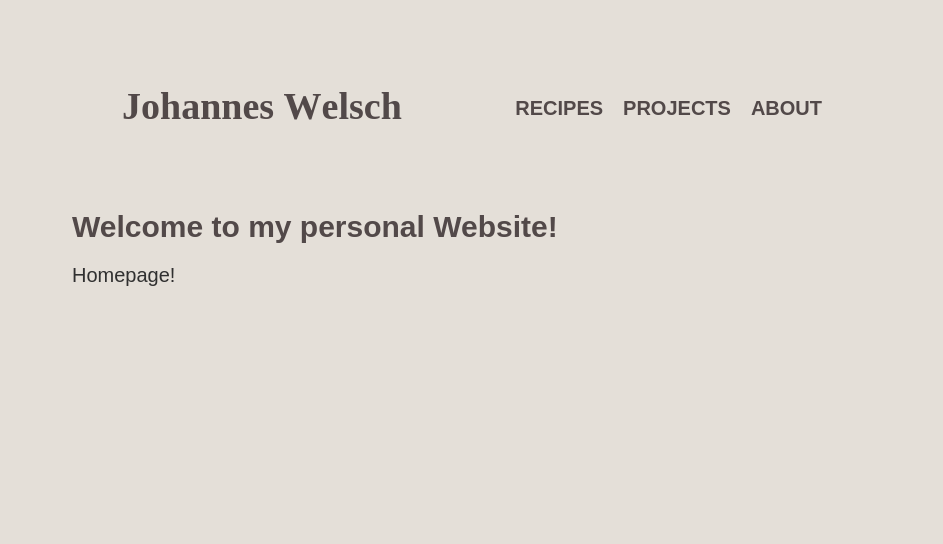
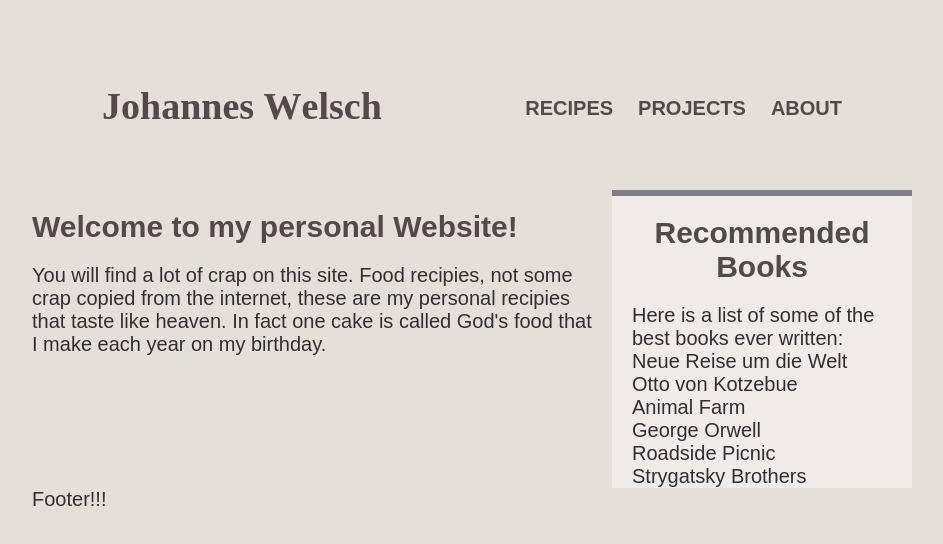
Before and after one commit to welschmoor/personal-website-next-js, a Next.js app: page / in a window 1280 px wide. Shown: the top 544 px of the page, without its empty margins (168-1111 px from the left). Built offline with nearby package versions, Linux system fonts and the light colour scheme.

Commit message:
added books sidebar, coupla links, a lot of css

```diff
--- a/STYLES/styleGlobal.js
+++ b/STYLES/styleGlobal.js
@@ -58,8 +58,12 @@ export const lightTheme = {
   TEXT: {
     col1: "black",
     mainNav: "#524949",
+  },
+  MARGIN: {
+    mar10: "10px",
   }
 }
+
 
 export const darkTheme = {
   BG: {
@@ -68,5 +72,8 @@ export const darkTheme = {
   TEXT: {
     col1: "black",
     mainNav: "#524949",
+  },
+  MARGIN: {
+    mar10: "10px",
   }
 }
--- /dev/null
+++ b/STYLES/styleText.js
@@ -0,0 +1,15 @@
+import styled from "styled-components";
+
+
+export const Hometitle = styled.h1`
+  color: #524949;
+  margin-bottom: 20px;
+  margin-top: 20px;
+  font-size: 30px;
+  font-weight: 600;
+`
+
+export const HometitleCentered = styled(Hometitle)`
+  text-align: center;
+  cursor: pointer;
+`
--- /dev/null
+++ b/components/Aside/Aside.js
@@ -0,0 +1,43 @@
+
+import styled from "styled-components"
+import Link from "next/link"
+import { Hometitle, HometitleCentered } from "../../STYLES/styleText"
+
+
+const Aside = () => {
+  return (
+    <AsideWrapper>
+      <Link href="/books" passHref><HometitleCentered>Recommended<br /> Books</HometitleCentered></Link>
+      <AsideContent >
+
+
+        <p>Here is a list of some of the best books ever written:</p>
+        <ul>
+          <li>
+            <h6>Neue Reise um die Welt</h6>
+            <p>Otto von Kotzebue</p>
+          </li>
+          <li>
+            <h6>Animal Farm</h6>
+            <p>George Orwell</p>
+          </li>
+          <li>
+            <h6>Roadside Picnic</h6>
+            <p>Strygatsky Brothers</p>
+          </li>
+        </ul>
+      </AsideContent>
+    </AsideWrapper>
+  )
+}
+
+const AsideWrapper = styled.aside`
+  background-color: hsl(35, 18.2%, 92.1%);
+  border-top: 6px solid grey;
+`
+
+const AsideContent = styled.div`
+  padding-left: 20px;
+`
+
+export default Aside
--- /dev/null
+++ b/components/Footer/Footer.js
@@ -0,0 +1,20 @@
+import styled from "styled-components"
+
+
+
+
+const Footer = () => {
+  return (
+    <FooterDiv>
+      Footer!!!
+    </FooterDiv>
+  )
+}
+
+
+const FooterDiv = styled.footer`
+  margin-left: ${p => p.theme.MARGIN.mar10};
+  margin-right: ${p => p.theme.MARGIN.mar10};
+`
+
+export default Footer
--- a/components/Header/Header.js
+++ b/components/Header/Header.js
@@ -36,9 +36,15 @@ const HeaderDiv = styled.header`
   grid-template-columns: 360px 1fr;
   justify-content: space-between;
   align-items: center;
-  padding: 50px;
+  padding: 50px 80px;
   padding-bottom: 20px;
   height: 190px;
+  transition: 0.2s;
+
+  @media (max-width: 736px) {
+    grid-template-columns: 1fr;
+    padding: 30px;
+  }
 `
 
 const JumpingTitle = styled.div`
@@ -50,9 +56,16 @@ const JumpingTitle = styled.div`
     align-content: center;
     align-items: center;
     justify-items: center;
-    /* height: 240px; */
+    height: 100px;
     width: 240px;
     cursor: pointer;
+
+    @media (max-width: 736px) {
+      justify-content: start;
+    align-content: center;
+    align-items: end;
+    justify-items: start;
+  }
 `
 
 const H1 = styled.h1`
--- a/components/Layout.js
+++ b/components/Layout.js
@@ -3,7 +3,7 @@ import Header from "./Header/Header"
 
 //styles
 import styled from "styled-components"
-
+import Footer from "./Footer/Footer"
 
 
 const Layout = ({ children }) => {
@@ -11,11 +11,15 @@ const Layout = ({ children }) => {
     <LayoutWrapper>
       <LayoutContent>
         <Header />
-        {children}
+        <Main>
+          {children}
+        </Main>
+        <Footer />
       </LayoutContent>
     </LayoutWrapper>
   )
 }
+
 
 const LayoutWrapper = styled.div`
   background-color: ${p => p.theme.BG.col1};
@@ -23,8 +27,13 @@ const LayoutWrapper = styled.div`
 `
 
 const LayoutContent = styled.div`
-  max-width: 800px;
+  max-width: 900px;
   margin: 0 auto;
 `
 
+const Main = styled.main`
+  margin-left: ${p => p.theme.MARGIN.mar10};
+  margin-right: ${p => p.theme.MARGIN.mar10};
+`
+
 export default Layout
--- a/components/Navbar/Navbar.js
+++ b/components/Navbar/Navbar.js
@@ -39,7 +39,12 @@ const Nav = styled.nav`
   display: flex;
   align-items: center;
   justify-content: end;
-  gap: 20px;
+  gap: 25px;
+
+  @media (max-width: 736px) {
+
+    justify-content: center;
+  }
 `
 
 export default Navbar
--- a/pages/index.js
+++ b/pages/index.js
@@ -1,30 +1,48 @@
 
 import Head from "next/head"
+import Link from "next/link"
+
+//styles
 import styled from "styled-components"
+import { Hometitle, HometitleCentered } from "../STYLES/styleText"
+
+import Aside from "../components/Aside/Aside"
+
 
 const Hopepage = () => {
 
 
   return (
-    <div>
+    <HomeGrid>
       <Head ><title>Johannes Welsch!</title></Head>
-      <Hometitle>Welcome to my personal Website!</Hometitle>
-
-      <Text>Homepage!</Text>
-    </div>
+      <section>
+        <Hometitle>Welcome to my personal Website!</Hometitle>
+        <P>You will find a lot of crap on this site. Food recipies, not some crap copied from the internet, these are my personal recipies that taste like heaven. In fact one cake is called God's food that I make each year on my birthday.</P>
+      </section>
+      <Aside />
+    </HomeGrid>
   )
 }
 
-const Hometitle = styled.h1`
-  color: #524949;
-  margin-bottom: 20px;
-  margin-top: 20px;
-  font-size: 30px;
-  font-weight: 600;
+const HomeGrid = styled.div`
+  display: grid;
+  grid-template-columns: 1fr 300px;
+  gap: 20px;
+
+  @media (max-width: 808px) {
+    grid-template-columns: 1fr;
+
+  }
 `
+
+const P = styled.p`
+
+`
+
 const Text = styled.div`
   font-size: 1rem;
 `
 
 
+
 export default Hopepage
```
Also changed, not shown: pages/books.js (added, +11 -0 lines), pages/projects.js (+10 -2 lines).
